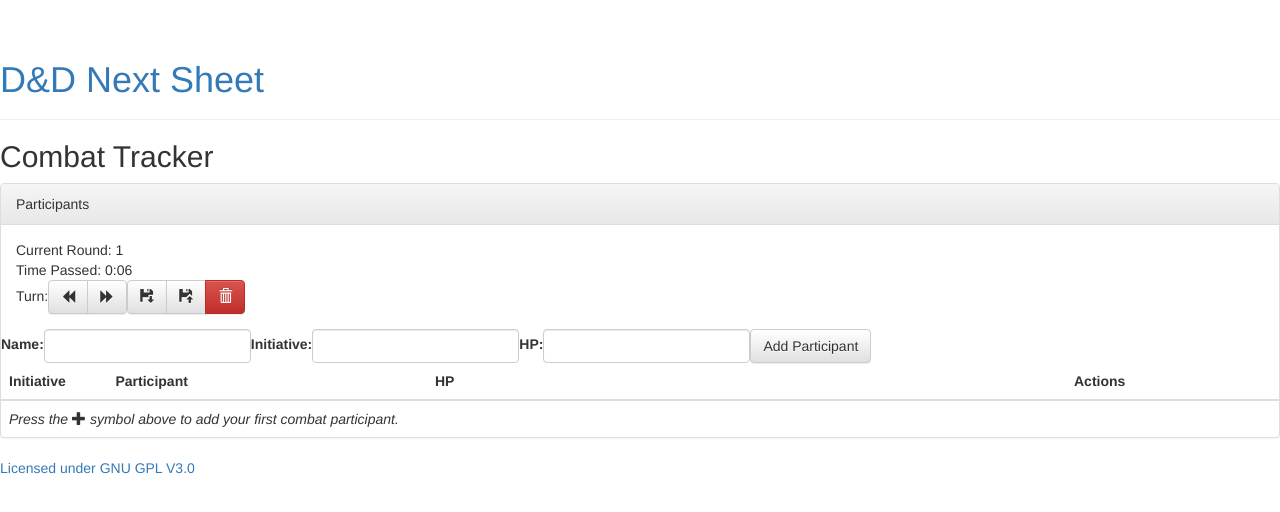
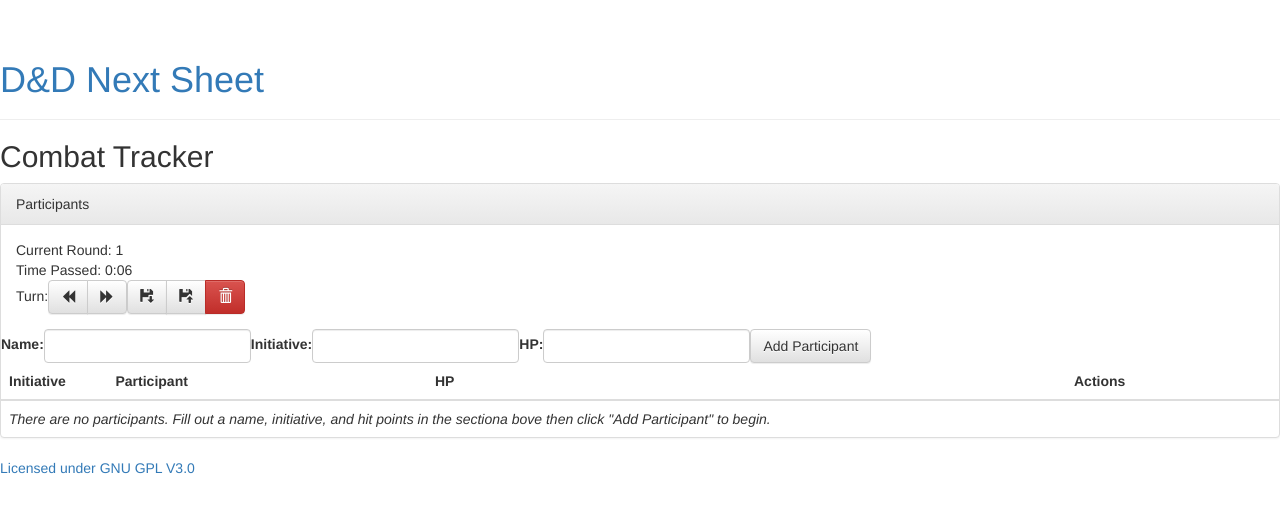
Before and after one commit to sesopenko/dndnext-sheet, a Vue app: page /#/combat in a window 1280 px wide. Shown: the top 512 px of the page. Built offline with nearby package versions, Linux system fonts and the light colour scheme; what vue-localstorage, vue-resource would draw is missing.

Commit message:
9 Fix instructions on combat tracker

```diff
--- a/src/components/CombatTracker.vue
+++ b/src/components/CombatTracker.vue
@@ -97,7 +97,7 @@
                      @delete="deleteParticipant(index)"></participant>
         <tr v-if="participants.length === 0">
           <td colspan="4">
-            <em>Press the <span class="glyphicon glyphicon-plus"></span> symbol above to add your first combat participant.</em>
+            <em>There are no participants.  Fill out a name, initiative, and hit points in the sectiona bove then click "Add Participant" to begin.</em>
           </td>
         </tr>
         </tbody>
```
